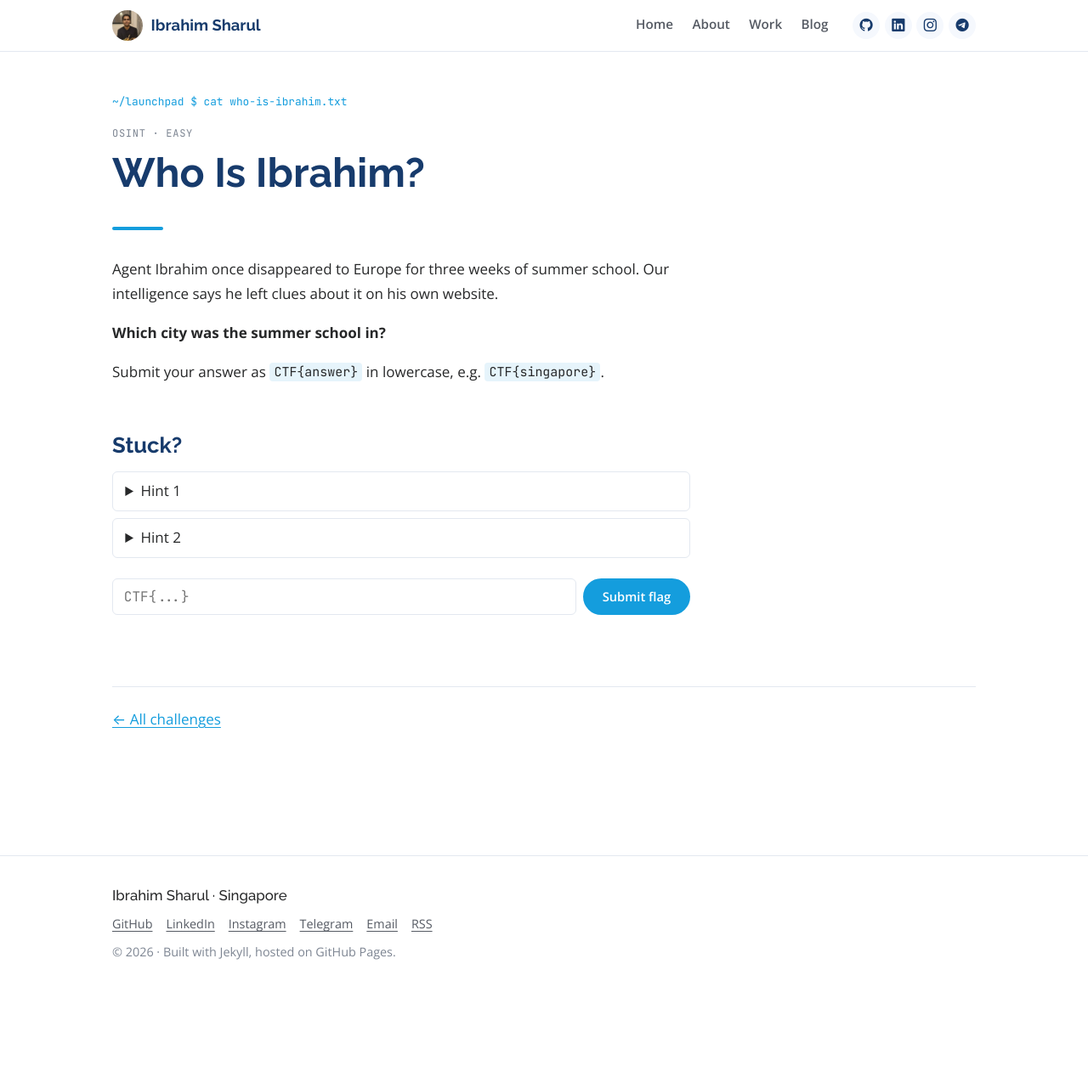
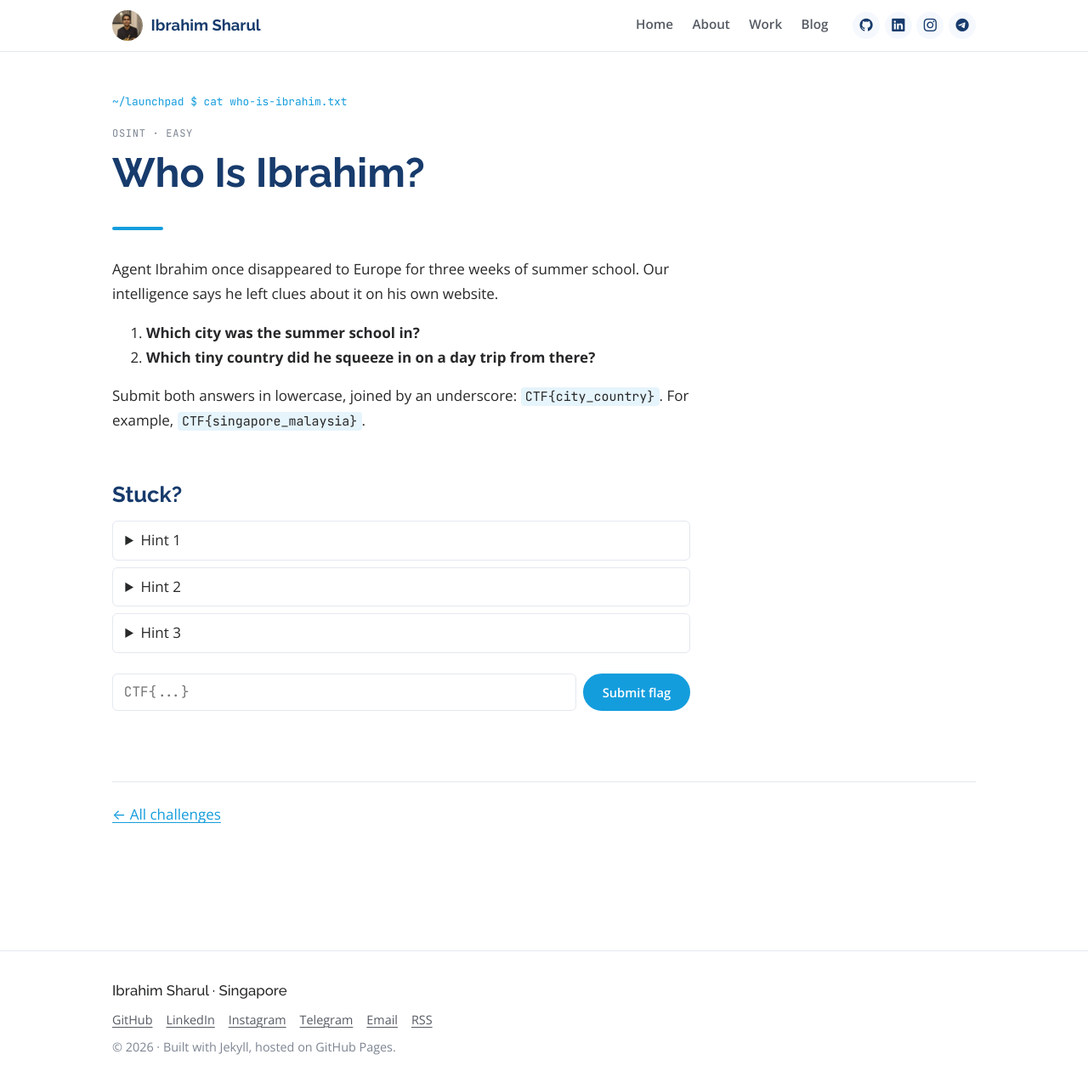
Before and after one commit to ibrahimisramos/ibrahimisramos.github.io, a Jekyll site: the page built from launchpad-7f3a/who-is-ibrahim.html, in a window 1280 px wide and 1294 px high. Shown: the top 1281 px of the window at 85% size. Built offline with Jekyll 4.4.1, drawn with Linux system fonts in a browser that asks for light colours.

Commit message:
CTF: Who Is Ibrahim now asks two questions (city + day-trip country)
Co-Authored-By: Claude Opus 5.5 (1M context) <noreply@anthropic.com>
Claude-Session: https://claude.ai/code/session_01W6sFwNukTNQ9zyostxjBYk

```diff
--- a/launchpad-7f3a/who-is-ibrahim.html
+++ b/launchpad-7f3a/who-is-ibrahim.html
@@ -5,15 +5,19 @@ slug_id: who-is-ibrahim
 order: 8
 track: OSINT
 difficulty: Easy
-flag_hash: e4bff5846ab035f929be0667498ed388a109f21694846e2409537b353bd97602
+flag_hash: a34f3a57c7c44398119bd0ff665a43493caedc7ad43e0edac5a14aa080cba0d3
 hints:
   - OSINT means **Open Source Intelligence**, finding answers from public information. Everything you need is on this website, outside the launchpad.
   - Read the [About page](/about/) carefully, especially the fun facts.
+  - Both answers are in the same fun fact. The second one is a tiny country tucked in the mountains between Spain and France.
 learned: |
   **OSINT** is collecting information that's freely available online, like websites, social media and news. Even small personal facts can be pieced together into a profile.
 real_world: |
   Attackers use OSINT to craft convincing phishing emails and guess security questions. Defenders and red teamers use it to show organisations how much they're giving away. Think about what *you* post publicly!
 ---
 <p>Agent Ibrahim once disappeared to Europe for three weeks of summer school. Our intelligence says he left clues about it on his own website.</p>
-<p><strong>Which city was the summer school in?</strong></p>
-<p>Submit your answer as <code>CTF{answer}</code> in lowercase, e.g. <code>CTF{singapore}</code>.</p>
+<ol>
+  <li><strong>Which city was the summer school in?</strong></li>
+  <li><strong>Which tiny country did he squeeze in on a day trip from there?</strong></li>
+</ol>
+<p>Submit both answers in lowercase, joined by an underscore: <code>CTF{city_country}</code>. For example, <code>CTF{singapore_malaysia}</code>.</p>
```
